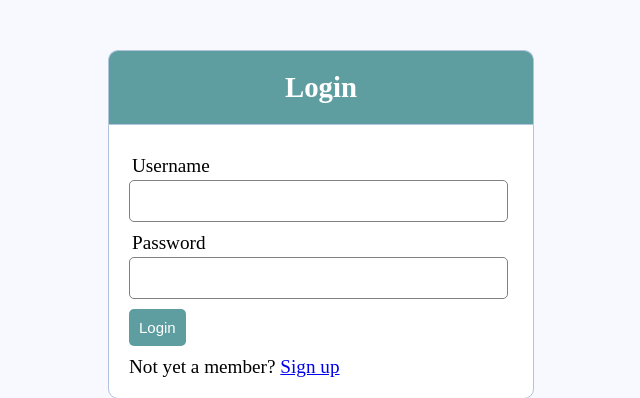
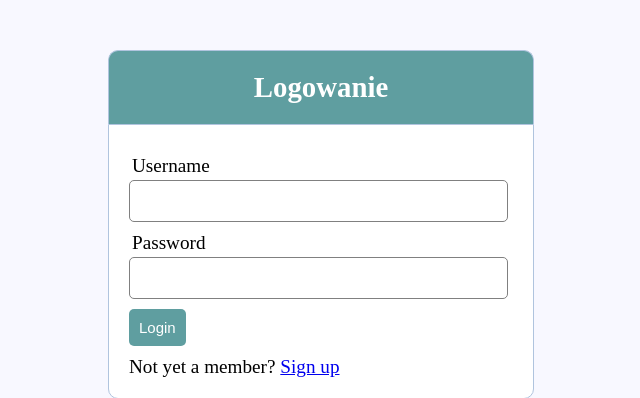
Before and after one commit to nbtlukaszos/projekt, a PHP site: page /login.php in a window 1280 px wide. Shown: the top 398 px of the page, without its empty margins (319-959 px from the left). Run offline with PHP 8.4, Linux system fonts and the light colour scheme; data that the repository does not hold is empty.

Commit message:
Update login.php
Signed-off-by: Hubertnd <144244857+Hubertnd@users.noreply.github.com>

```diff
--- a/login.php
+++ b/login.php
@@ -2,12 +2,12 @@
 <!DOCTYPE html>
 <html>
 <head>
-  <title>Registration system PHP and MySQL</title>
+  <title>Logowanie</title>
   <link rel="stylesheet" type="text/css" href="style.css">
 </head>
 <body>
   <div class="header">
-  	<h2>Login</h2>
+  	<h2>Logowanie</h2>
   </div>
 
   <form method="post" action="login.html">
```
